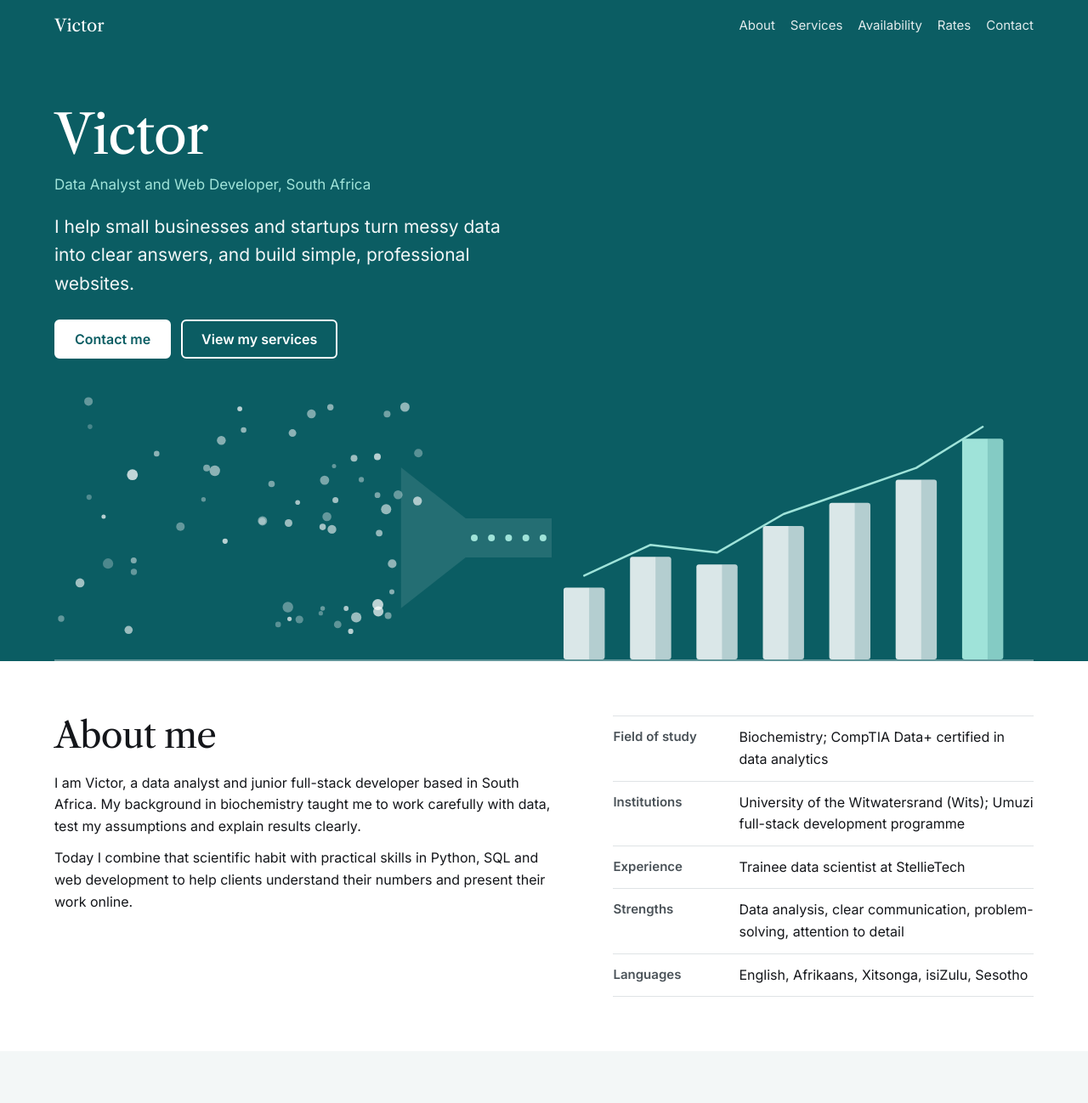
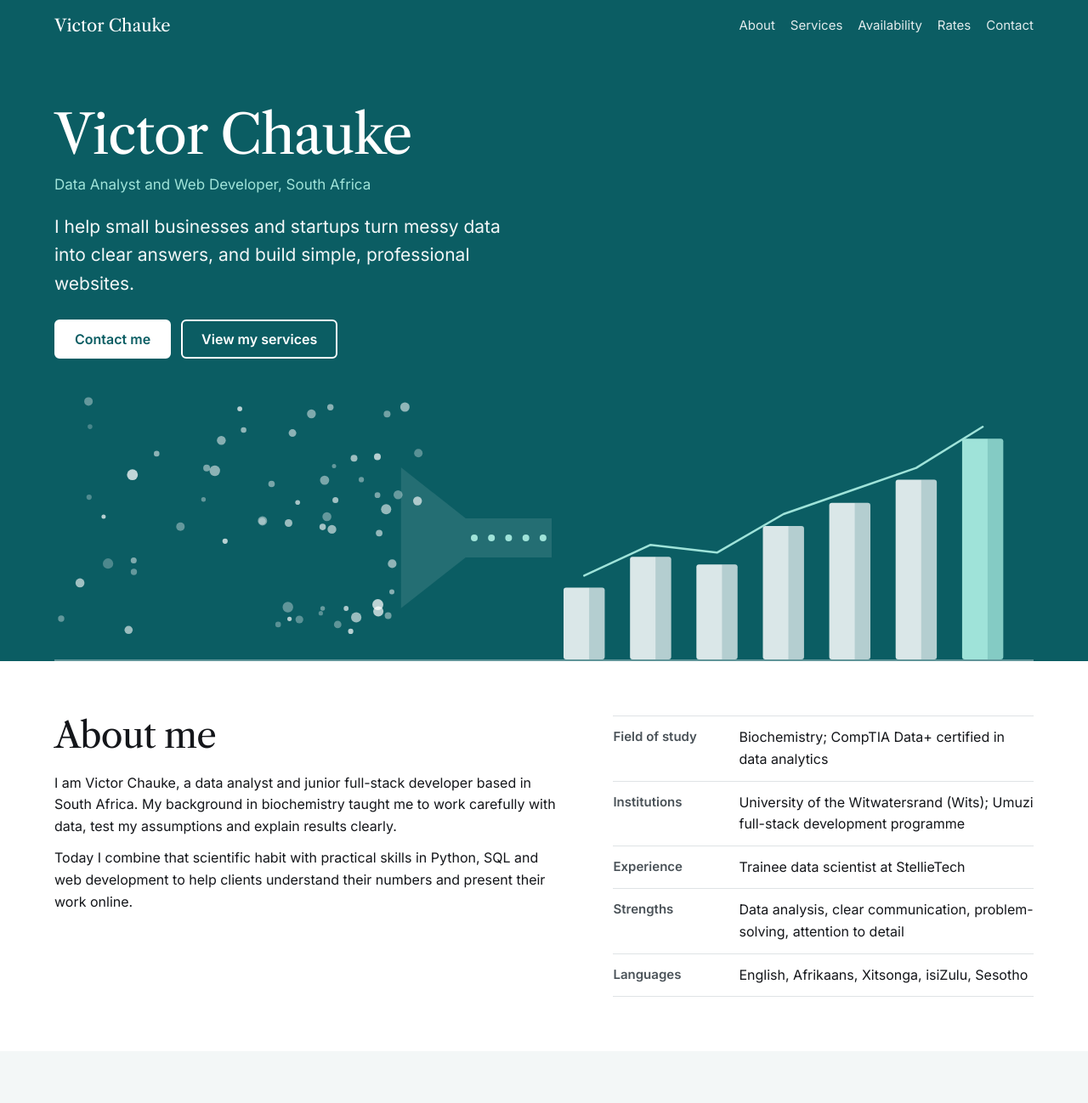
Before and after one commit to chaukev50sir/portfolio, a plain HTML site: page index.html in a window 1280 px wide. Shown: the top 1298 px of the page at 85% size. Drawn offline with nearby package versions, Linux system fonts and the light colour scheme.

Commit message:
Add files via upload

```diff
--- a/index.html
+++ b/index.html
@@ -3,7 +3,7 @@
 <head>
 <meta charset="utf-8">
 <meta name="viewport" content="width=device-width, initial-scale=1">
-<title>Victor's Portfolio</title>
+<title>Victor Chauke</title>
 <link rel="preconnect" href="https://fonts.googleapis.com">
 <link rel="preconnect" href="https://fonts.gstatic.com" crossorigin>
 <link href="https://fonts.googleapis.com/css2?family=Libre+Caslon+Text:wght@400;700&family=Inter:wght@400;500;600&display=swap" rel="stylesheet">
@@ -96,7 +96,7 @@ footer .wrap{display:flex;flex-wrap:wrap;gap:8px 24px;justify-content:space-betw
 <body>
 <nav aria-label="Main">
   <div class="wrap">
-    <a class="brand" href="#top">Victor</a>
+    <a class="brand" href="#top">Victor Chauke</a>
     <ul>
       <li><a href="#about">About</a></li>
       <li><a href="#services">Services</a></li>
@@ -109,7 +109,7 @@ footer .wrap{display:flex;flex-wrap:wrap;gap:8px 24px;justify-content:space-betw
 
 <header class="hero band" id="top">
   <div class="wrap">
-    <h1>Victor</h1>
+    <h1>Victor Chauke</h1>
     <p class="role">Data Analyst and Web Developer, South Africa</p>
     <p class="lead">I help small businesses and startups turn messy data into clear answers, and build simple, professional websites.</p>
     <div class="btns">
@@ -124,7 +124,7 @@ footer .wrap{display:flex;flex-wrap:wrap;gap:8px 24px;justify-content:space-betw
   <div class="wrap about">
     <div>
       <h2>About me</h2>
-      <p>I am Victor, a data analyst and junior full-stack developer based in South Africa. My background in biochemistry taught me to work carefully with data, test my assumptions and explain results clearly.</p>
+      <p>I am Victor Chauke, a data analyst and junior full-stack developer based in South Africa. My background in biochemistry taught me to work carefully with data, test my assumptions and explain results clearly.</p>
       <p>Today I combine that scientific habit with practical skills in Python, SQL and web development to help clients understand their numbers and present their work online.</p>
     </div>
     <ul class="facts">
@@ -191,11 +191,10 @@ footer .wrap{display:flex;flex-wrap:wrap;gap:8px 24px;justify-content:space-betw
       <h2>Have a project in mind? Let's talk.</h2>
       <p>Tell me what you need, and I'll reply within 24 hours with a short plan and a quote.</p>
       <ul class="lines">
-        <li><span>Email</span><a id="mail" href="mailto:victor@example.co.za">victor@example.co.za</a></li>
-        <li><span>Mobile</span><a id="tel" href="tel:+27825550123">082 555 0123</a></li>
+        <li><span>Email</span><a id="mail" href="mailto:chaukev50@gmail.com">chaukev50@gmail.com</a></li>
+        <li><span>Mobile</span><a id="tel" href="tel:+27643104886">064 310 4886</a></li>
         <li><span>Upwork</span><a href="https://www.upwork.com/freelancers/~015db9e11a036fb06e">View my Upwork profile</a></li>
       </ul>
-      <p class="note" style="color:var(--mint)">Sample email and phone shown.</p>
     </div>
     <form id="cf" novalidate>
       <label for="cfName">Name<input id="cfName" name="name" autocomplete="name" required></label>
@@ -209,7 +208,7 @@ footer .wrap{display:flex;flex-wrap:wrap;gap:8px 24px;justify-content:space-betw
 
 <footer>
   <div class="wrap">
-    <span>© 2026 Victor. Data analysis and web development.</span>
+    <span>© 2026 Victor Chauke. Data analysis and web development.</span>
     <a href="#top">Back to top</a>
   </div>
 </footer>
```
